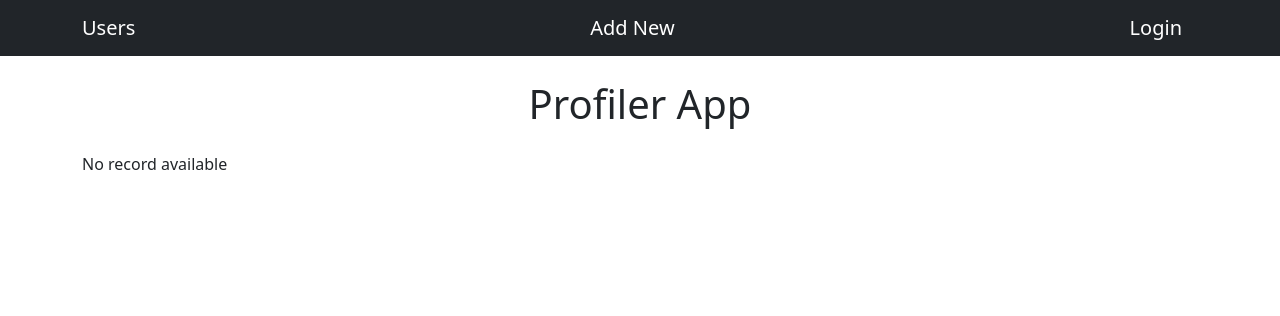
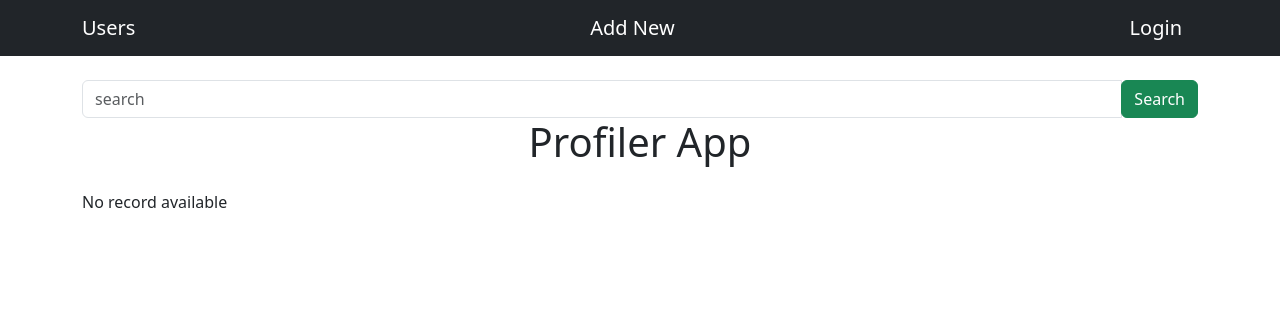
Before and after one commit to kbrieva/my-employee-app, a Django app: page /users/ in a window 1280 px wide. Shown: the top 316 px of the page. Run offline with Django 5.2, Linux system fonts and the light colour scheme.

Commit message:
Adding search bar

```diff
--- a/templates/users/index.html
+++ b/templates/users/index.html
@@ -5,6 +5,17 @@
 {% endblock %}
 
 {% block content %}
+
+    <form action="{% url 'users:search' %}" method="get">
+        <div class="input-group">
+            <input type="text" class="form-control link-info" name="search" placeholder="search" required>
+            <div class="input-group-append">
+                <button type="submit" class="btn btn-success">Search</button>
+            </div>
+        </div>
+    </form>
+
+
     <h1 class="text-center mb-4">Profiler App</h1>
     {% if page_obj %}
     <div class="table-responsive">
--- a/users/urls.py
+++ b/users/urls.py
@@ -8,6 +8,7 @@ app_name = 'users'
 urlpatterns = [
     path('', views.index, name="index"),
     path('add', views.add, name="add"),
+    path('search', views.search, name="search"),
     path('processadd', views.processadd, name='processadd'),
     path('<int:profile_id>/detail/', views.detail, name='detail'),
     path('<int:profile_id>/delete/', views.delete, name='delete'),
--- a/users/views.py
+++ b/users/views.py
@@ -1,12 +1,25 @@
 from django.shortcuts import render, get_object_or_404, reverse
 from django.http import HttpResponse, HttpResponseRedirect, Http404
 from .models import User
+from django.db.models import Q
 from django.core.paginator import Paginator
 from django.core.exceptions import  ObjectDoesNotExist
 
 
 def index(request):
     user_list   = User.objects.all().order_by('-id')
+    paginator = Paginator(user_list, 5)
+
+    page_number = request.GET.get("page")
+
+    user_list = paginator.get_page(page_number)
+
+    return render(request, 'users/index.html', {'page_obj': user_list})
+
+def search(request):
+    term = request.GET.get('search', '')
+    user_list = User.objects.filter(Q(user_fname__icontains=term) | Q(user_lname__icontains=term)).order_by('-id')
+
     paginator = Paginator(user_list, 5)
 
     page_number = request.GET.get("page")
```
